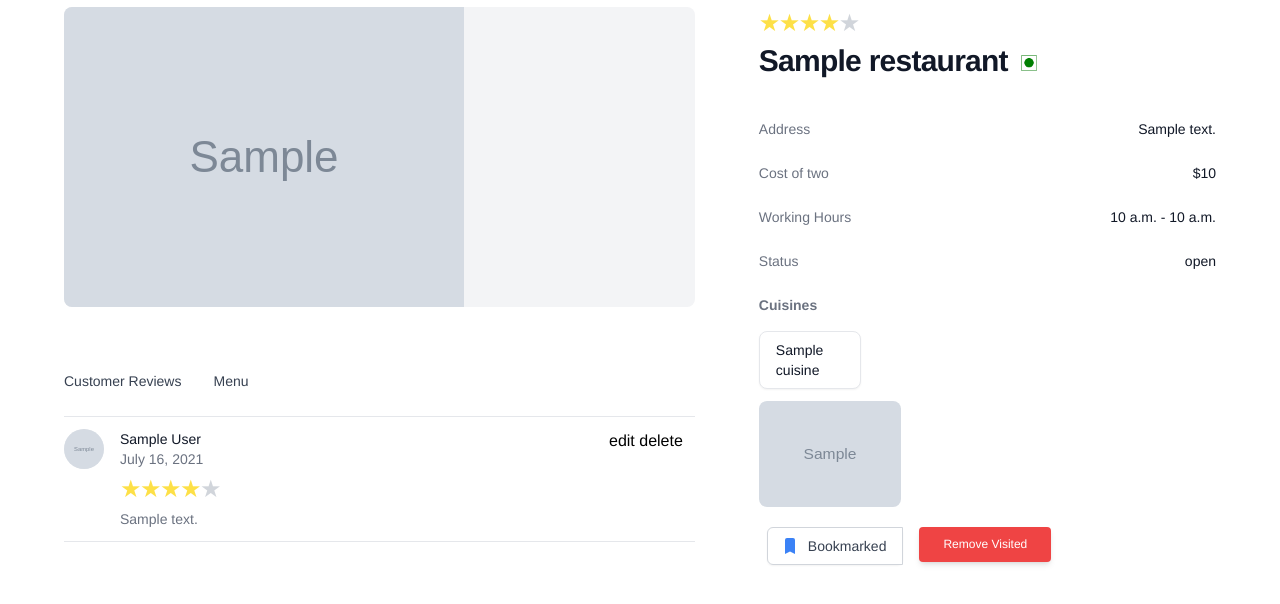
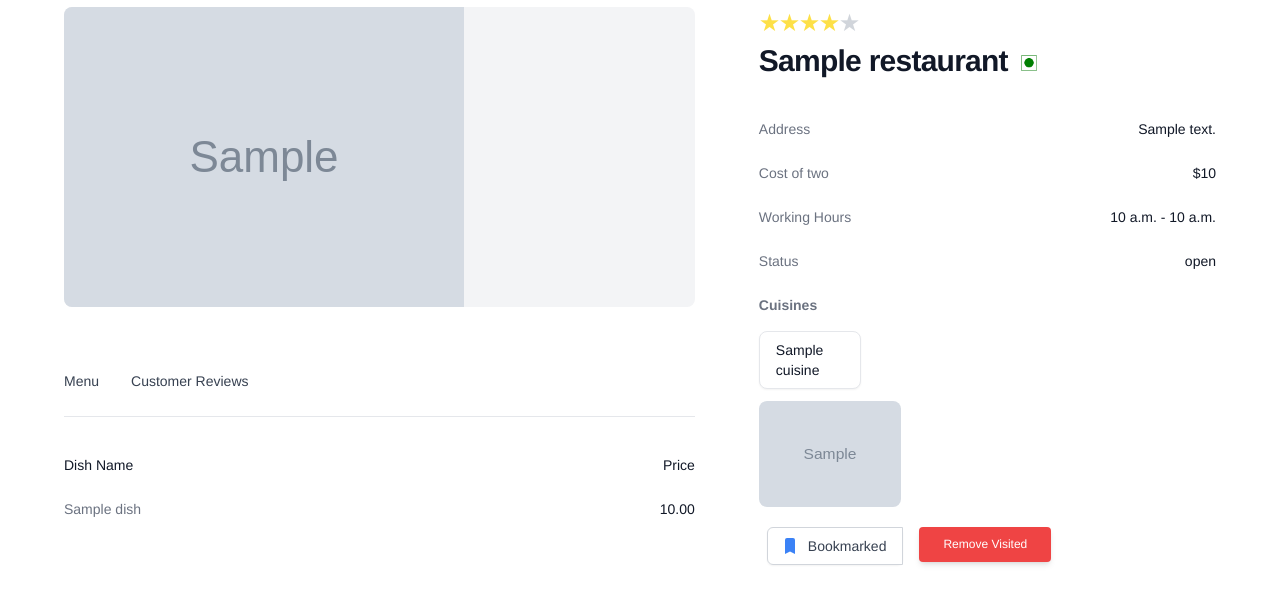
Before and after one commit to dhinesh-kumar-m/foodapp, a Django app: page /restaurant/1 in a window 1280 px wide. Shown: the part 101-705 px from the top of the page. Run offline with Django 4.2, Linux system fonts and the light colour scheme; a user stored in the database is signed in; tables that the repository leaves empty hold one stand-in row (values such as "Sample post"); grey boxes marked "Sample" are stand-in pictures; some libraries are stand-ins or nearby versions.

Commit message:
Reordered menu and review

```diff
--- a/restaurant/templates/restaurant/detail.html
+++ b/restaurant/templates/restaurant/detail.html
@@ -145,15 +145,15 @@
       </div>
 
       <div class="w-full max-w-2xl mx-auto mt-16 lg:max-w-none lg:mt-0 lg:col-span-4">
-        <div x-data="{ tab: 'review' }">
+        <div x-data="{ tab: 'menu' }">
           <div class="border-b border-gray-200">
             <div class="-mb-px flex space-x-8" aria-orientation="horizontal" role="tablist">
+              <button @click="tab = 'menu'" id="tab-faq"
+              class="border-transparent text-gray-700 hover:text-gray-800 hover:border-gray-300 whitespace-nowrap py-6 border-b-2 font-medium text-sm"
+              aria-controls="tab-panel-faq" role="tab" type="button">Menu</button>
               <button @click="tab = 'review'" id="tab-reviews"
                 class="border-transparent text-gray-700 hover:text-gray-800 hover:border-gray-300 whitespace-nowrap py-6 border-b-2 font-medium text-sm"
                 aria-controls="tab-panel-reviews" role="tab" type="button">Customer Reviews</button>
-              <button @click="tab = 'menu'" id="tab-faq"
-                class="border-transparent text-gray-700 hover:text-gray-800 hover:border-gray-300 whitespace-nowrap py-6 border-b-2 font-medium text-sm"
-                aria-controls="tab-panel-faq" role="tab" type="button">Menu</button>
             </div>
           </div>
 
```
